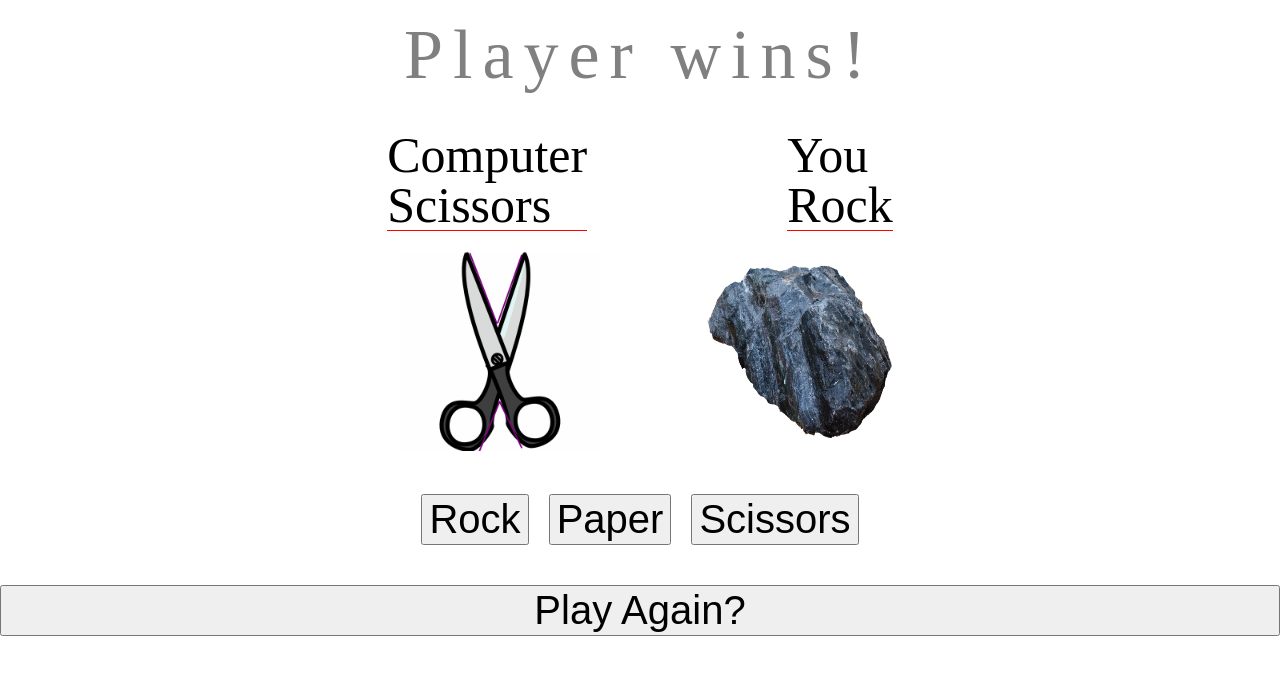
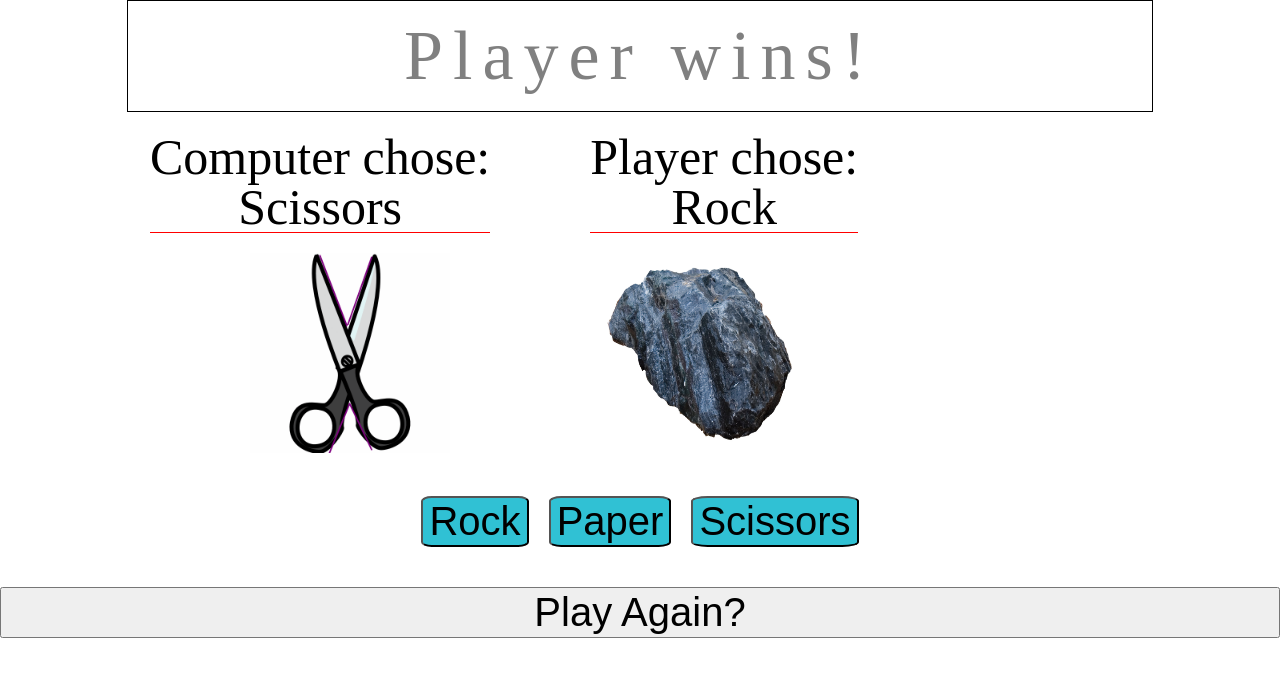
Before and after one commit to abdulqshabbir/rockPaperScissorsGUI, a plain HTML site: page index.html in a window 1280 px wide. Both pictures are taken after a click on the button "Rock". Drawn offline with Linux system fonts and the light colour scheme.

Commit message:
changed images to be relatively positioned

```diff
--- a/index.html
+++ b/index.html
@@ -2,6 +2,7 @@
 <html>
   <head>
     <meta charset="utf-8">
+    <meta name="viewport" content="width=device-width, initial-scale=1.0">
     <title>Rock Paper Scissors</title>
     <link rel="stylesheet" href="reset.css">
     <link rel="stylesheet" href="main.css">
@@ -10,8 +11,8 @@
     <div id="container">
       <div id="chooseYourWeapon" class="title">Choose Your Weapon!</div>
       <div id="players">
-        <div id="computer">Computer</div>
-        <div id="player">You</div>
+        <div id="computer">Computer chose:</div>
+        <div id="player">Player chose:</div>
       </div>
       <div id="images"></div>
       <div class="buttons">
--- a/main.css
+++ b/main.css
@@ -7,19 +7,20 @@
   margin: auto;
   padding: 20px 0 20px 0;
   text-align: center;
+  border: solid 1px black;
 }
 
 #playerImage {
   position: relative;
-  left: 700px;
+  left: 600px;
   width: 200px;
   height: 200px;
-  clear: both;
+  clear: right;
 }
 
 #computerImage {
   position: relative;
-  left: 200px;
+  left: 50px;
   width: 200px;
   height: 200px;
   clear: both;
@@ -27,15 +28,24 @@
 
 #players {
   display: flex;
-  justify-content: center;
-  align-items: center;
   flex-flow: row;
   font-size: 50px;
+}
+
+#computer {
+  position: relative;
+  left: 50px;
+}
+
+#player {
+  position: relative;
+  right: 50px;
 }
 
 #computer, #player {
   margin: 20px 100px 20px 100px;
   border-bottom: solid 1px red;
+  text-align: center;
 }
 
 .buttons {
@@ -44,11 +54,16 @@
   flex-flow: row;
   flex-wrap: wrap;
   padding: 40px 0 40px 0;
+
 }
 
 #rock, #paper, #scissors {
   font-size: 40px;
   margin: 0 10px 0 10px;
+  background-color: #30c1d4;
+  border-radius: 10%;
+  color: black;
+  font-weight: 300;
 }
 
 .playAgainButton {
```
